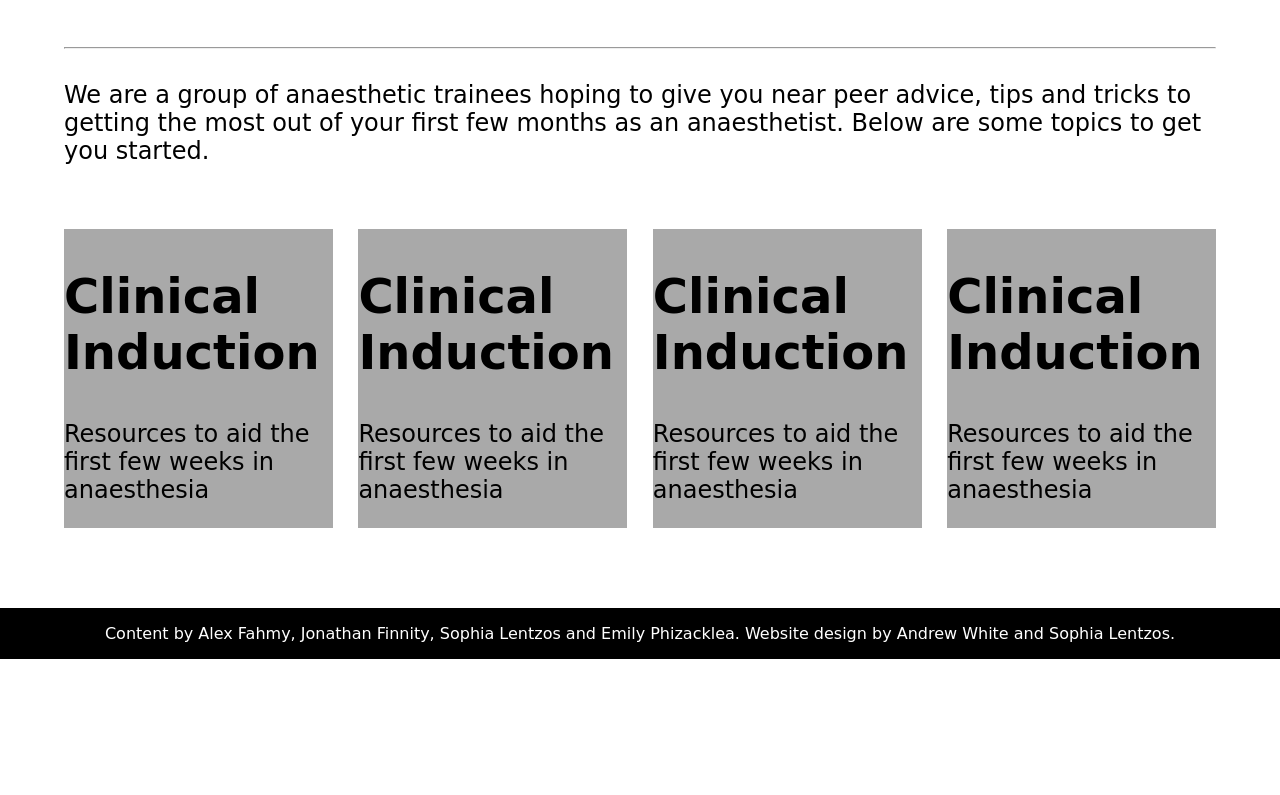
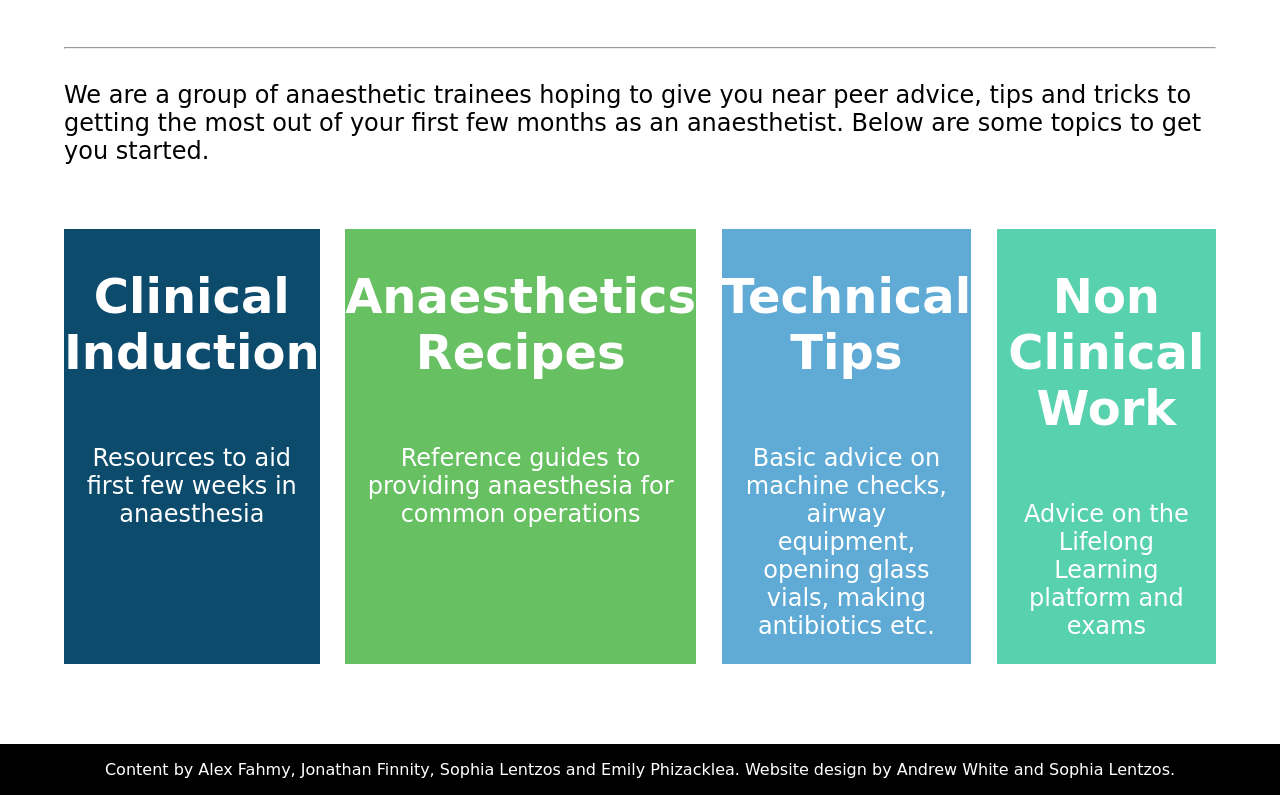
Before and after one commit to arlw87/gas-induction-website, a Next.js app: page / in a window 1280 px wide. Shown: the part 963-1758 px from the top of the page. Before the commit the page ends 1622 px from the top, so only its background shows below. Built offline with nearby package versions, Linux system fonts and the light colour scheme; a web font is replaced by a local one.

Commit message:
Feat: Complete SectionCards
Complete the section cards for the topic section of the home page.
Read in the sections.js file from config in Topics and map an
array of SectionCard components.

Made the sectionCards dynamic with props and added styling

```diff
--- a/components/Home/Topics.js
+++ b/components/Home/Topics.js
@@ -1,5 +1,6 @@
 import SectionCard from "../UI/SectionCard";
 import classes from "./Topics.module.css";
+import sections from "../../config/sections";
 
 const Topics = () => {
   return (
@@ -12,10 +13,16 @@ const Topics = () => {
         as an anaesthetist. Below are some topics to get you started.
       </p>
       <div className={classes.sectionCards}>
-        <SectionCard></SectionCard>
-        <SectionCard></SectionCard>
-        <SectionCard></SectionCard>
-        <SectionCard></SectionCard>
+        {sections.map((section, index) => {
+          return (
+            <SectionCard
+              sectionName={section.sectionName}
+              sectionDescription={section.tag}
+              color={section.color}
+              link={section.link}
+            ></SectionCard>
+          );
+        })}
       </div>
     </div>
   );
--- a/components/UI/SectionCard.js
+++ b/components/UI/SectionCard.js
@@ -1,15 +1,22 @@
 import classes from "./SectionCard.module.css";
+import Link from "next/link";
 
-const SectionCard = () => {
+const SectionCard = (props) => {
+  const backgroundStyle = {
+    backgroundColor: props.color,
+  };
+
   return (
-    <div className={classes.card}>
-      <div className={classes.titleWrapper}>
-        <h2>Clinical Induction</h2>
+    <Link href={`/${props.link}`}>
+      <div className={classes.card} style={backgroundStyle}>
+        <div className={classes.titleWrapper}>
+          <h2>{props.sectionName}</h2>
+        </div>
+        <div className={classes.textWrapper}>
+          <p>{props.sectionDescription}</p>
+        </div>
       </div>
-      <div className={classes.textWrapper}>
-        <p>Resources to aid the first few weeks in anaesthesia</p>
-      </div>
-    </div>
+    </Link>
   );
 };
 
--- a/components/UI/SectionCard.module.css
+++ b/components/UI/SectionCard.module.css
@@ -1,3 +1,29 @@
 .card {
   background-color: darkgrey;
+  color: white;
+  cursor: pointer;
 }
+
+.card:hover {
+  color: black;
+}
+
+.titleWrapper {
+  display: flex;
+  justify-content: center;
+  text-align: center;
+}
+
+.textWrapper {
+  width: 90%;
+  margin: 0 auto;
+  text-align: center;
+}
+
+.titleWrapper h2 {
+  font-size: 2.5rem;
+}
+
+.textWrapper p {
+  font-size: 1.2rem;
+}
```
